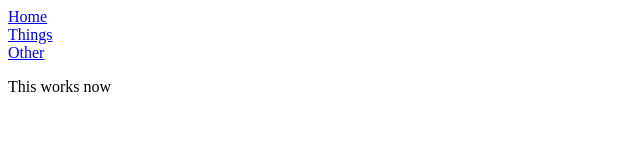
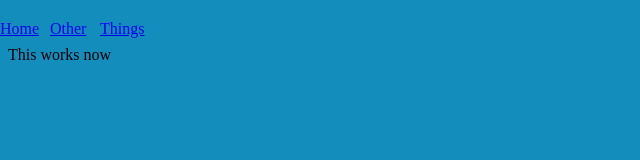
Before and after one commit to Incorrectlyspelt/Incorrectlyspelt.github.io, a plain HTML site: page index.html in a window 1280 px wide. Shown: the whole page, without its empty margins (0-640 px from the left). Drawn offline with Linux system fonts and the light colour scheme.

Commit message:
More stuffs

```diff
--- a/index.html
+++ b/index.html
@@ -2,11 +2,11 @@
 <title>
 My website
 </title>
-<link rel="stylesheet" type="text/css" href="theme.css">
+<link rel="stylesheet" type="text/css" href="stylesheet.css">
 <body>
-	<div position=absolute><a href="index.html"> Home </a> </div>
-	<div position=absolute><a href="index.html"> Things </a> </div>
-	<div position=absolute><a href="index.html"> Other </a> </div>
+	<div id="Hb" class="bar"><a href="index.html"> Home </a> </div>
+	<div id="Tb" class="bar"><a href="index.html"> Things </a> </div>
+	<div id="ob" class="bar"><a href="index.html"> Other </a> </div>
   <p>This works now  </p>
 </body>
 <html>
--- /dev/null
+++ b/stylesheet.css
@@ -0,0 +1,31 @@
+#bar{
+	position:absolute;
+	background-color:black;
+}
+
+
+body {
+	background-color:#128dbc;
+}
+#ob{
+	color:red;
+	position:absolute;
+	top:20px;
+	left:50px
+}
+#hb{
+	color:red;
+	position:absolute;
+	top:20px;
+	left:0px
+}
+#tb{
+	color:red;
+	position:absolute;
+	top:20px;
+	left:100px
+}
+p{
+	position:absolute;
+	top:30px
+}
```
